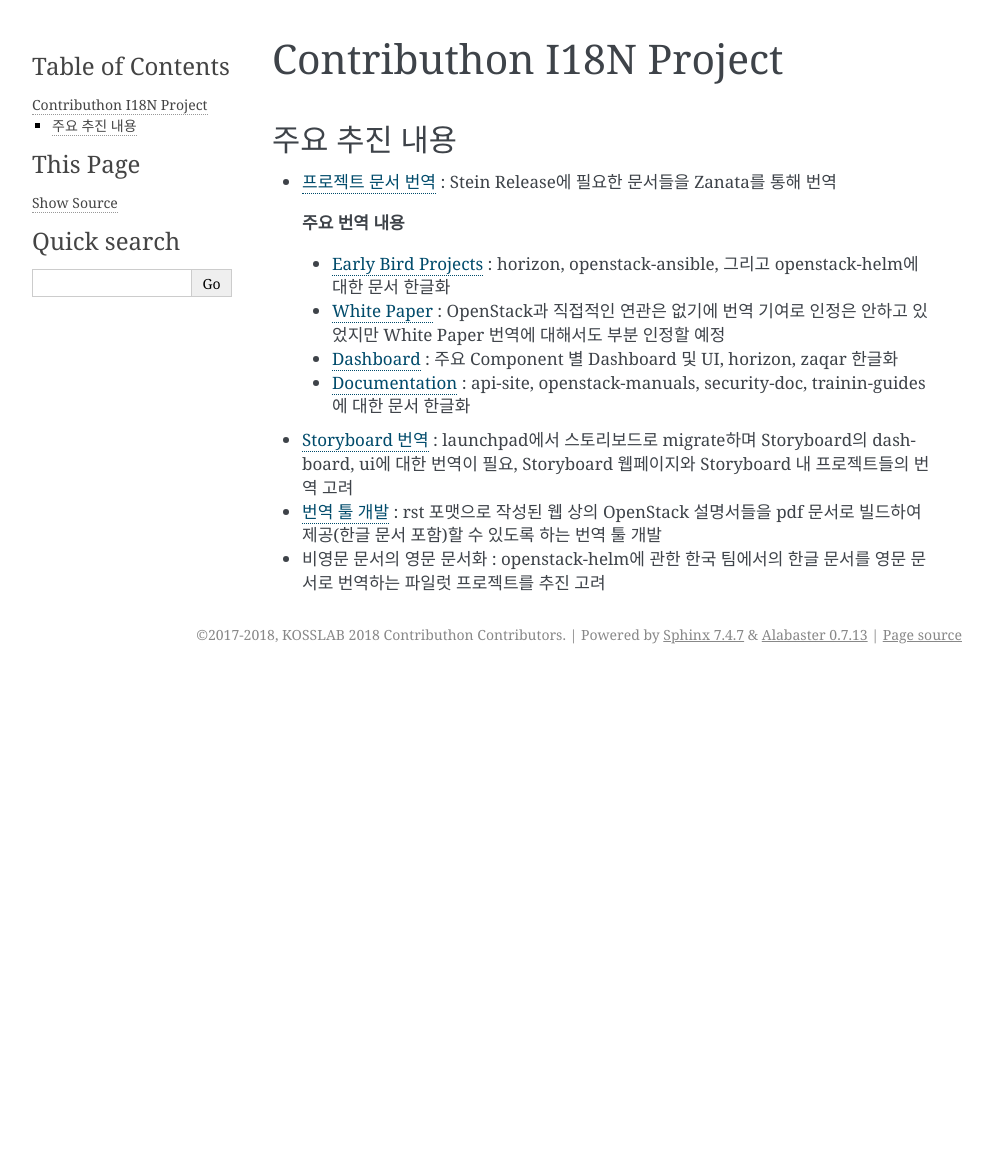
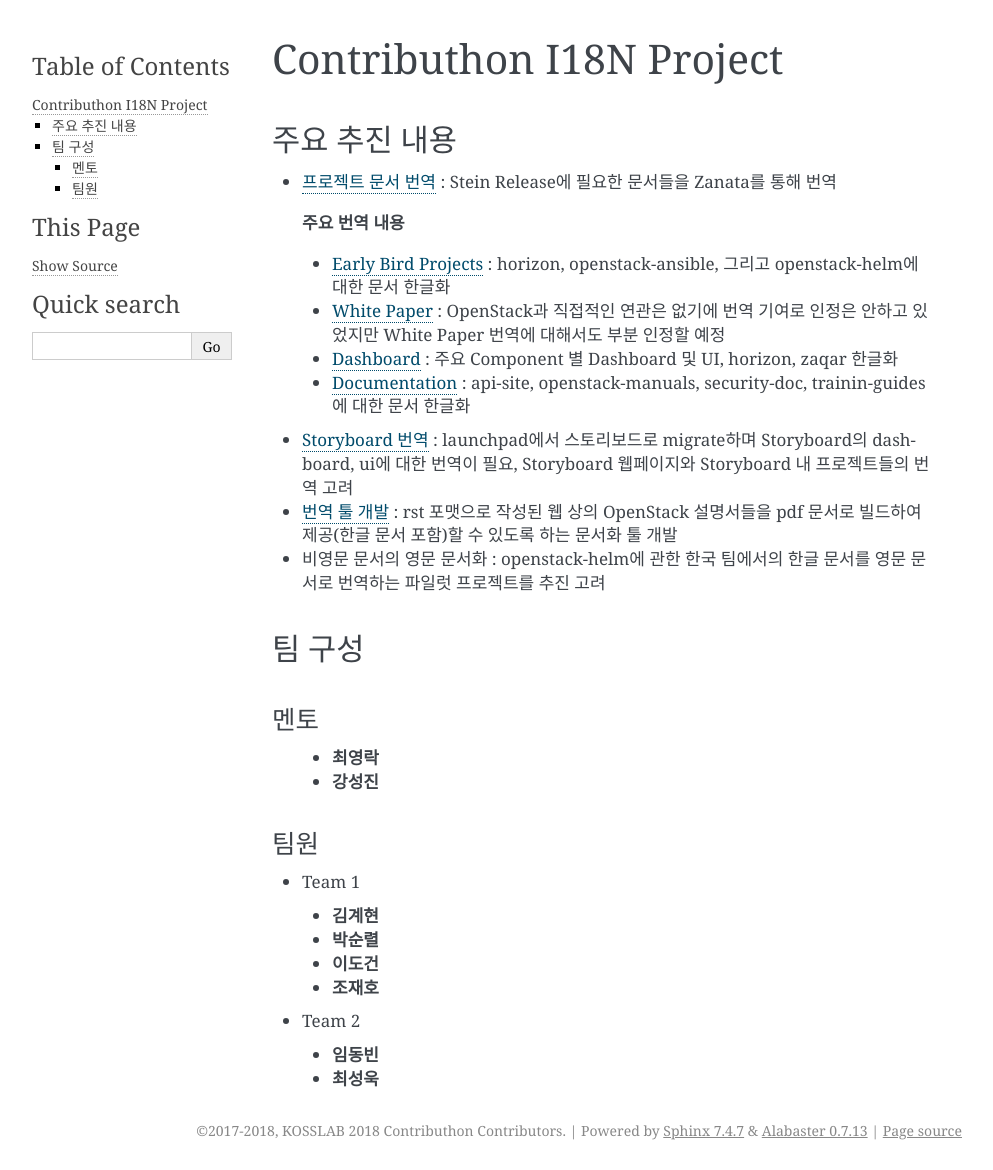
Before and after one commit to openstack-kr/contributhon-2018-team1, a Sphinx documentation site: the page built from doc/source/ardentpark/project.rst, in a window 1280 px wide. Shown: the whole page, without its empty margins (148-1141 px from the left). Built offline with Sphinx 7.4.7, drawn with Linux system fonts in a browser that asks for light colours; before the commit the page ends 900 px from its top, so only the background shows below that.

Commit message:
Update contribute (10/1)
* contribute 브랜치 생성 : Daily commit 용
* 10월 1일 번역 내용 추가
* project.rst 팀 구성 추가

`````diff
--- a/doc/source/ardentpark/project.rst
+++ b/doc/source/ardentpark/project.rst
@@ -42,7 +42,29 @@ Contributhon I18N Project
 * `번역 툴 개발 <http://specs.openstack.org/openstack/docs-specs/specs/
   ocata/build-pdf-from-rst-guides.html>`_ :
   rst 포맷으로 작성된 웹 상의 OpenStack 설명서들을 pdf 문서로 빌드하여
-  제공(한글 문서 포함)할 수 있도록 하는 번역 툴 개발
+  제공(한글 문서 포함)할 수 있도록 하는 문서화 툴 개발
 
 * 비영문 문서의 영문 문서화 : openstack-helm에 관한 한국 팀에서의
   한글 문서를 영문 문서로 번역하는 파일럿 프로젝트를 추진 고려
+
+팀 구성
+=======
+
+멘토
+````
+ * **최영락**
+ * **강성진**
+
+팀원
+````
+* Team 1
+
+ * **김계현**
+ * **박순렬**
+ * **이도건**
+ * **조재호**
+
+* Team 2
+
+ * **임동빈**
+ * **최성욱**
`````
Also changed, not shown: doc/source/ardentpark/contribute.rst (+8 -4 lines).
